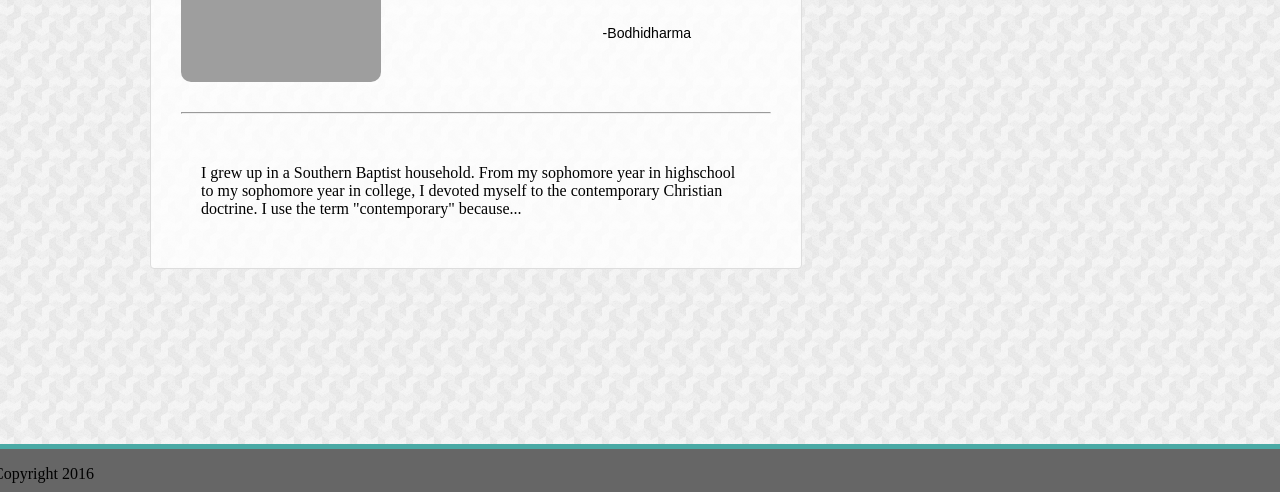
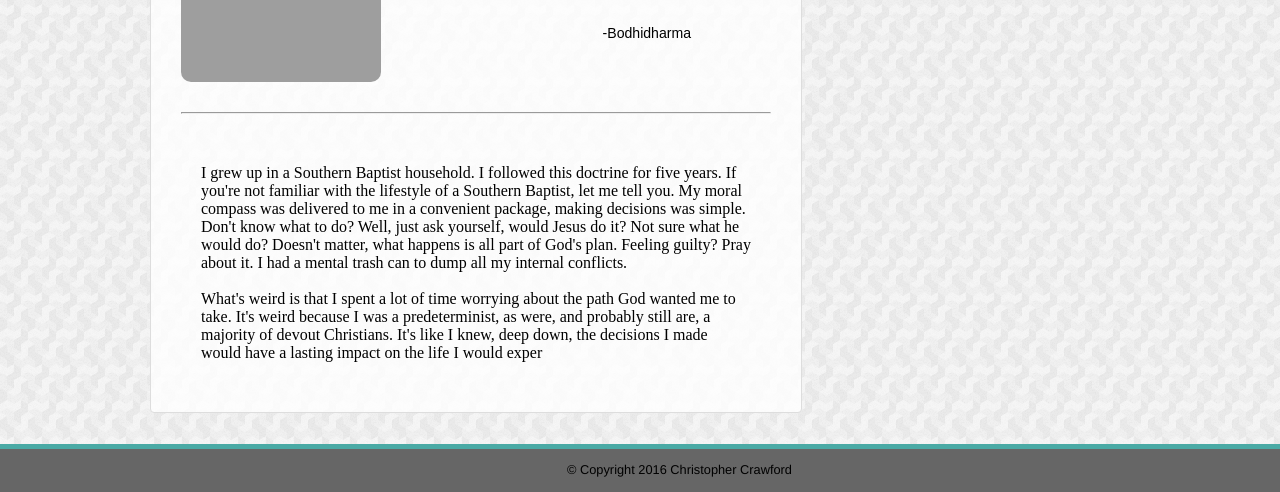
Before and after one commit to lostinostin/Basic-Portfolio, a PHP site: page / in a window 1280 px wide. Shown: the part 308-800 px from the top of the page. Run offline with PHP 8.4, Linux system fonts and the light colour scheme; grey boxes are pictures that could not be loaded.

Commit message:
shit, I can't figure out how to position the footer

```diff
--- a/assets/css/style.css
+++ b/assets/css/style.css
@@ -39,7 +39,7 @@ header {
 	margin-left: 10px;
 }
 
-#biography {
+.biography {
 	margin: 50px;
 }
 
@@ -130,3 +130,10 @@ p {
     border-color: #4aaaa5;
     margin: -10px;
 }
+
+#footer p {
+	text-align: center;
+	margin-right: 35px;
+	font-size: 80%;
+    font-family: 'Helvetica';
+}
--- a/index.html
+++ b/index.html
@@ -26,7 +26,7 @@
 				<br>
 				<hr>
 			</section>
-			<p id="biography">I grew up in a Southern Baptist household. From my sophomore year in highschool to my sophomore year in college, I devoted myself to the contemporary Christian doctrine. I use the term "contemporary" because...</p>
+			<p class="biography">I grew up in a Southern Baptist household. I followed this doctrine for five years. If you're not familiar with the lifestyle of a Southern Baptist, let me tell you. My moral compass was delivered to me in a convenient package, making decisions was simple. Don't know what to do? Well, just ask yourself, would Jesus do it? Not sure what he would do? Doesn't matter, what happens is all part of God's plan. Feeling guilty? Pray about it. I had a mental trash can to dump all my internal conflicts.<br><br>What's weird is that I spent a lot of time worrying about the path God wanted me to take. It's weird because I was a predeterminist, as were, and probably still are, a majority of devout Christians. It's like I knew, deep down, the decisions I made would have a lasting impact on the life I would exper</p>
 		</div>
 
 		<div id="contact-info">
@@ -48,7 +48,7 @@
 		</div>
 	</section>
 	<div id="footer">
-		<p>Copyright 2016</p>
+		<p>&copy; Copyright 2016 Christopher Crawford</p>
 	</div>
 </body>
 </html>
```
